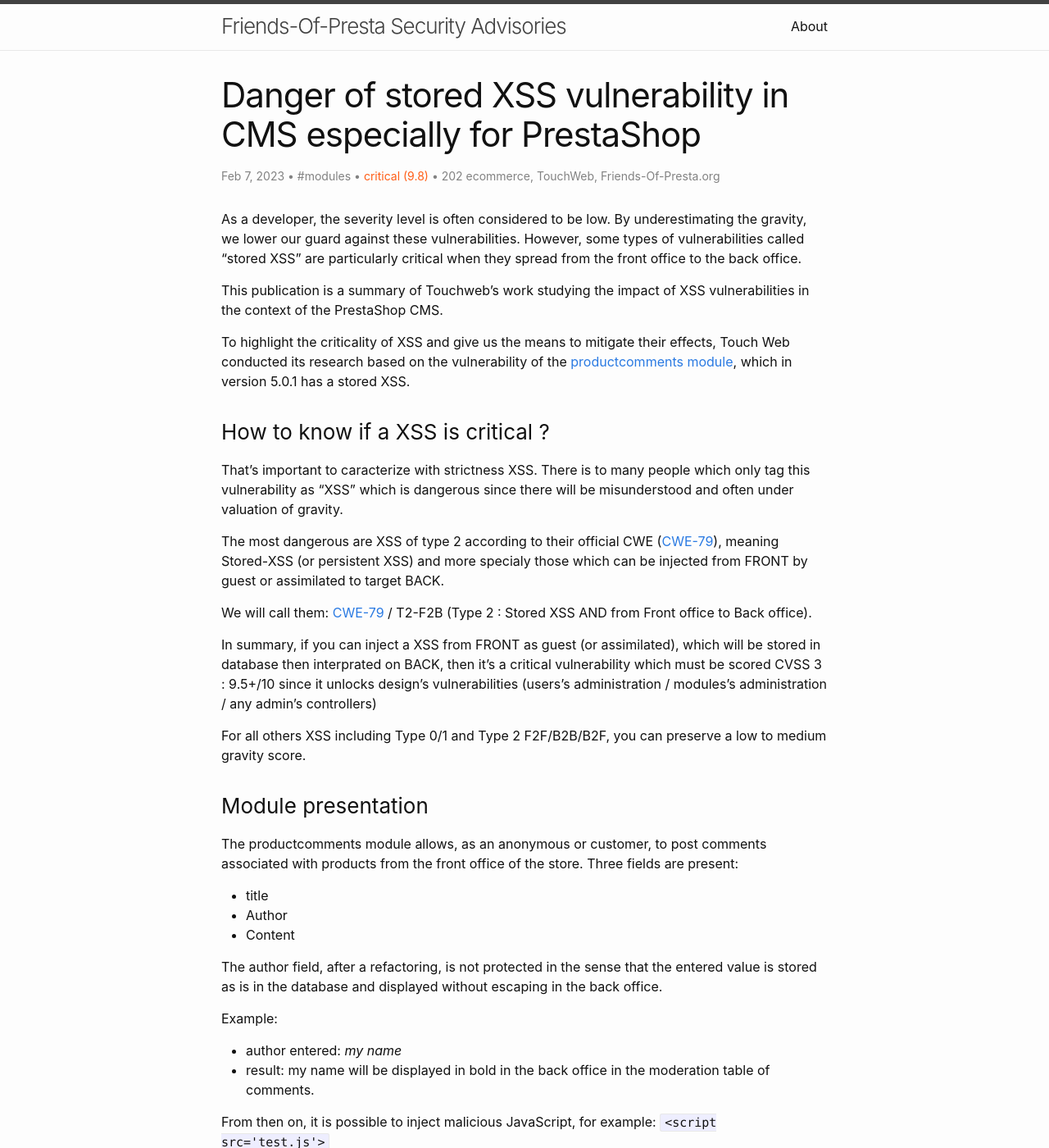
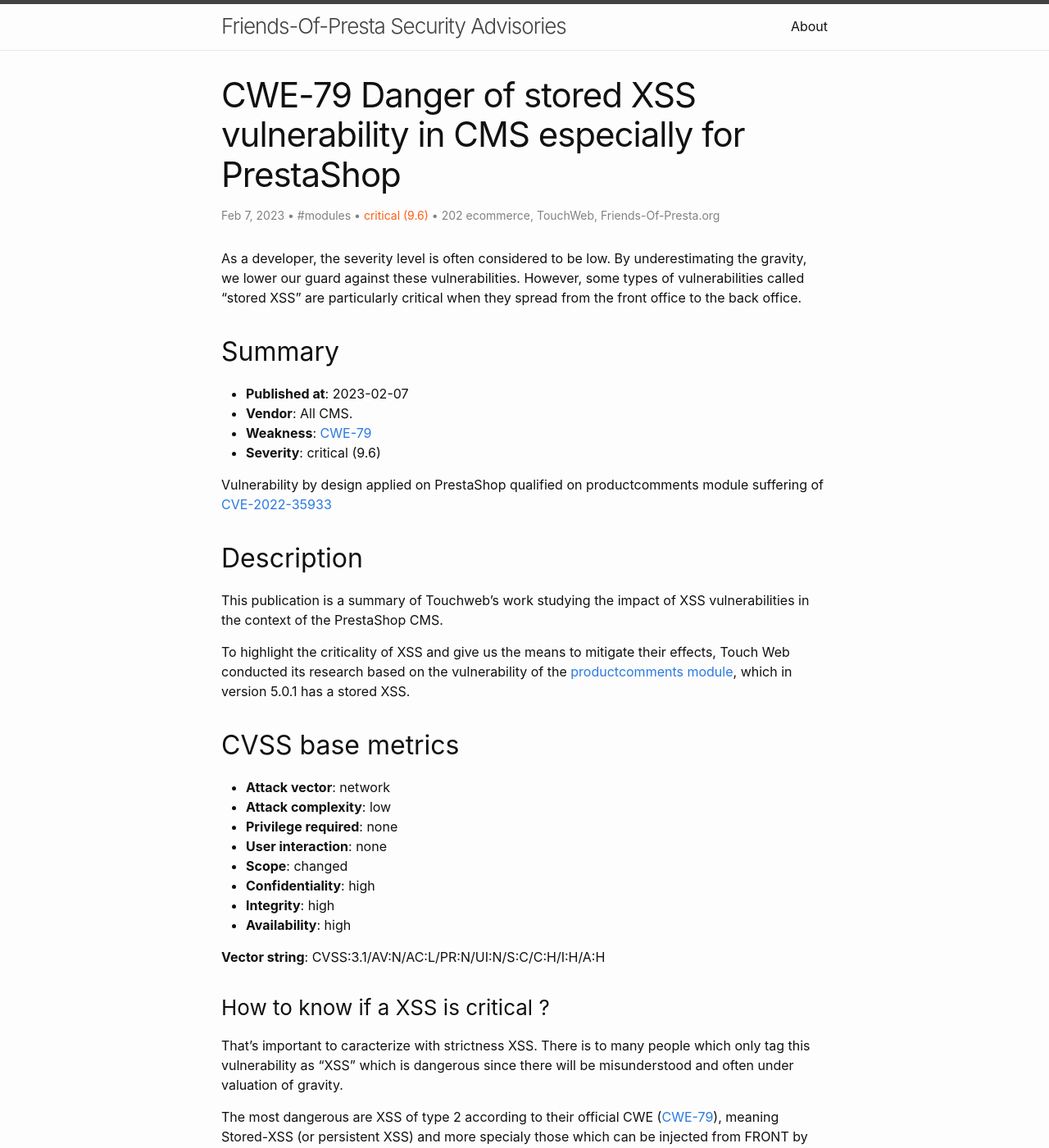
Before and after one commit to friends-of-presta/security-advisories, a Jekyll site: the page built from _posts/2023-02-07-stored-xss.md, in a window 1280 px wide and 1400 px high. Shown: the whole window at 82% size. Built offline with Jekyll 4.4.1, drawn with Linux system fonts in a browser that asks for light colours.

Commit message:
Update 2023-02-07-stored-xss.md

```diff
--- a/_posts/2023-02-07-stored-xss.md
+++ b/_posts/2023-02-07-stored-xss.md
@@ -1,22 +1,44 @@
 ---
 layout: post
-title: "Danger of stored XSS vulnerability in CMS especially for PrestaShop"
+title: "CWE-79 Danger of stored XSS vulnerability in CMS especially for PrestaShop"
 categories: modules
 author:
 - 202 ecommerce
 - TouchWeb
 - Friends-Of-Presta.org
 meta: "CVE,PrestaShop"
-severity: "critical (9.8)"
+severity: "critical (9.6)"
 ---
 
+As a developer, the severity level is often considered to be low. By underestimating the gravity, we lower our guard against these vulnerabilities. However, some types of vulnerabilities called "stored XSS" are particularly critical when they spread from the front office to the back office.
 
-As a developer, the severity level is often considered to be low. By underestimating the gravity, we lower our guard against these vulnerabilities. However, some types of vulnerabilities called "stored XSS" are particularly critical when they spread from the front office to the back office.
+## Summary
+
+* **Published at**: 2023-02-07
+* **Vendor**: All CMS.
+* **Weakness**: [CWE-79](https://cwe.mitre.org/data/definitions/79.html)
+* **Severity**: critical (9.6)
+
+Vulnerability by design applied on PrestaShop qualified on productcomments module suffering of [CVE-2022-35933](https://cve.mitre.org/cgi-bin/cvename.cgi?name=CVE-2022-35933)
+
+## Description
 
 This publication is a summary of Touchweb's work studying the impact of XSS vulnerabilities in the context of the PrestaShop CMS.
 
 To highlight the criticality of XSS and give us the means to mitigate their effects, Touch Web conducted its research based on the vulnerability of the [productcomments module](https://github.com/PrestaShop/productcomments/security/advisories/GHSA-prrh-qvhf-x788), which in version 5.0.1 has a stored XSS.
 
+## CVSS base metrics
+
+* **Attack vector**: network
+* **Attack complexity**: low
+* **Privilege required**: none
+* **User interaction**: none
+* **Scope**: changed
+* **Confidentiality**: high
+* **Integrity**: high
+* **Availability**: high
+
+**Vector string**: CVSS:3.1/AV:N/AC:L/PR:N/UI:N/S:C/C:H/I:H/A:H
 
 ### How to know if a XSS is critical ?
 
```
